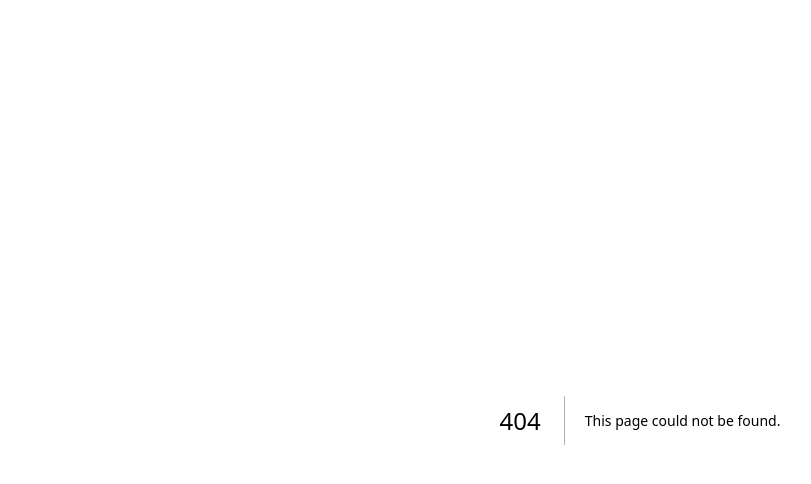
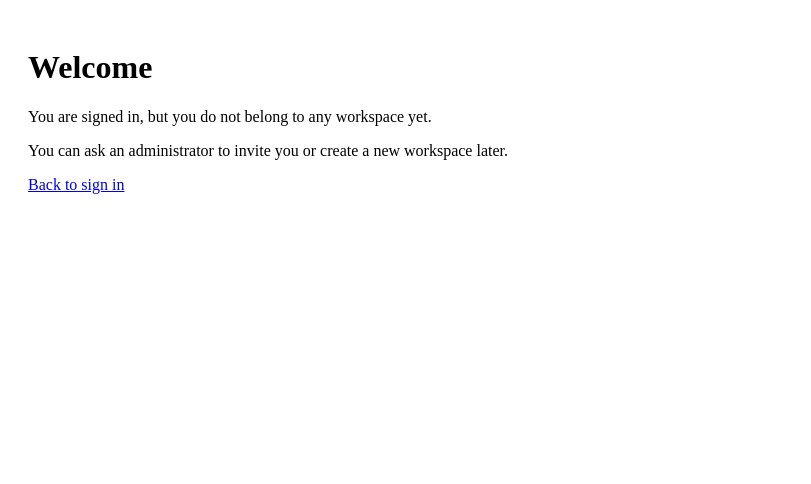
Before and after one commit to cristi1985/CalendarProgrammer, a Next.js app: page /onboarding in a window 1280 px wide. Before the commit this address had no page. Shown: the top 484 px of the page, without its empty margins (0-811 px from the left). Built offline with nearby package versions, Linux system fonts and the light colour scheme.

Commit message:
feat: add onboarding page for users without tenant access

```diff
--- /dev/null
+++ b/src/app/onboarding/page.tsx
@@ -0,0 +1,12 @@
+import Link from 'next/link'
+
+export default function OnboardingPage() {
+  return (
+    <div>
+      <h1>Welcome</h1>
+      <p>You are signed in, but you do not belong to any workspace yet.</p>
+      <p>You can ask an administrator to invite you or create a new workspace later.</p>
+      <Link href="/signin">Back to sign in</Link>
+    </div>
+  )
+}
```
